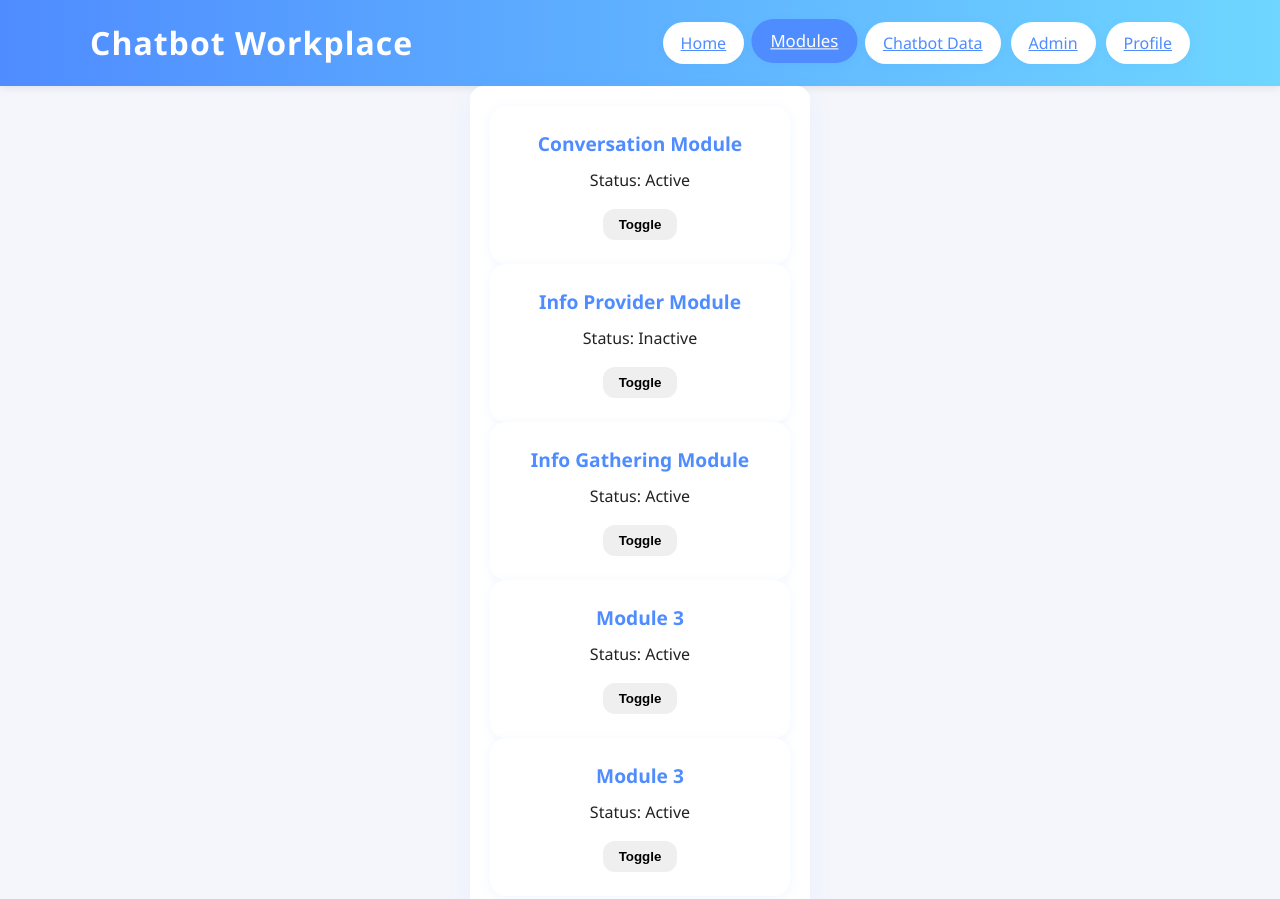
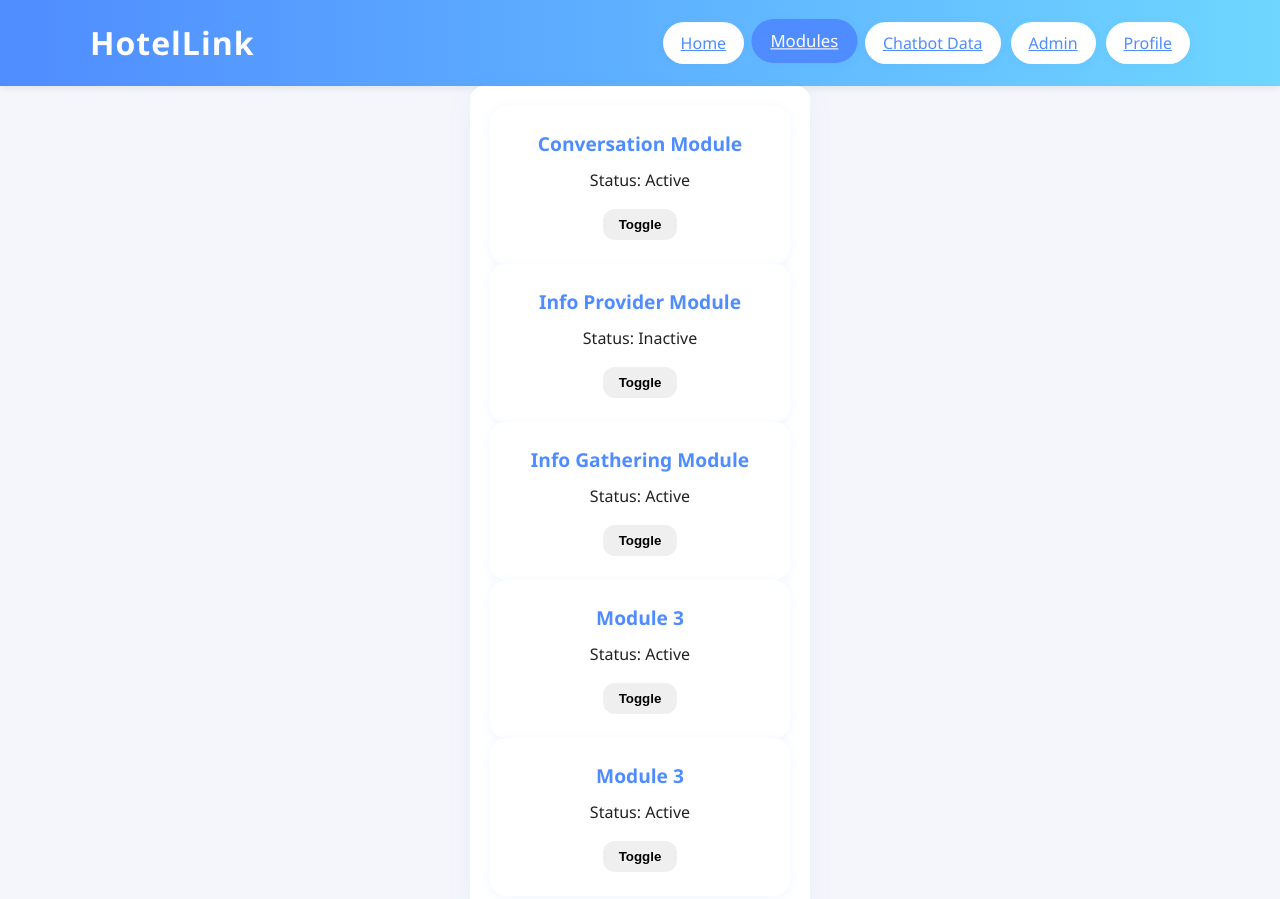
Before and after one commit to Kyle-Geronimo/Capstone-Javascript-, a website with bundled scripts: page javascript_website/pages/modules.html in a window 1280 px wide. Shown: the top 899 px of the page. Built offline with nearby package versions, Linux system fonts and the light colour scheme.

Commit message:
Update modules.html

```diff
--- a/javascript_website/pages/modules.html
+++ b/javascript_website/pages/modules.html
@@ -2,7 +2,7 @@
 <html lang="en">
 <head>
   <meta charset="UTF-8">
-  <title>Chatbot Workplace - Modules</title>
+  <title>HotelLink - Modules</title>
   <meta name="viewport" content="width=device-width, initial-scale=1.0">
 <link rel="stylesheet" href="../css/styles.css">
 
@@ -14,14 +14,13 @@
 <body>
   <header>
     <div class="container">
-      <h1>Chatbot Workplace</h1>
+      <h1>HotelLink</h1>
       <nav>
         <a href="../index.html" class="nav-btn">Home</a>
         <a href="../pages/modules.html" class="nav-btn active">Modules</a>
         <a href="../pages/chatbot.html" class="nav-btn">Chatbot Data</a>
         <a href="../pages/admin.html" class="nav-btn">Admin</a>
         <a href="../pages/profile.html" class="nav-btn">Profile</a>
-        <button id="logout-btn" class="nav-btn" style="display:none;">Logout</button>
       </nav>
     </div>
   </header>
```
